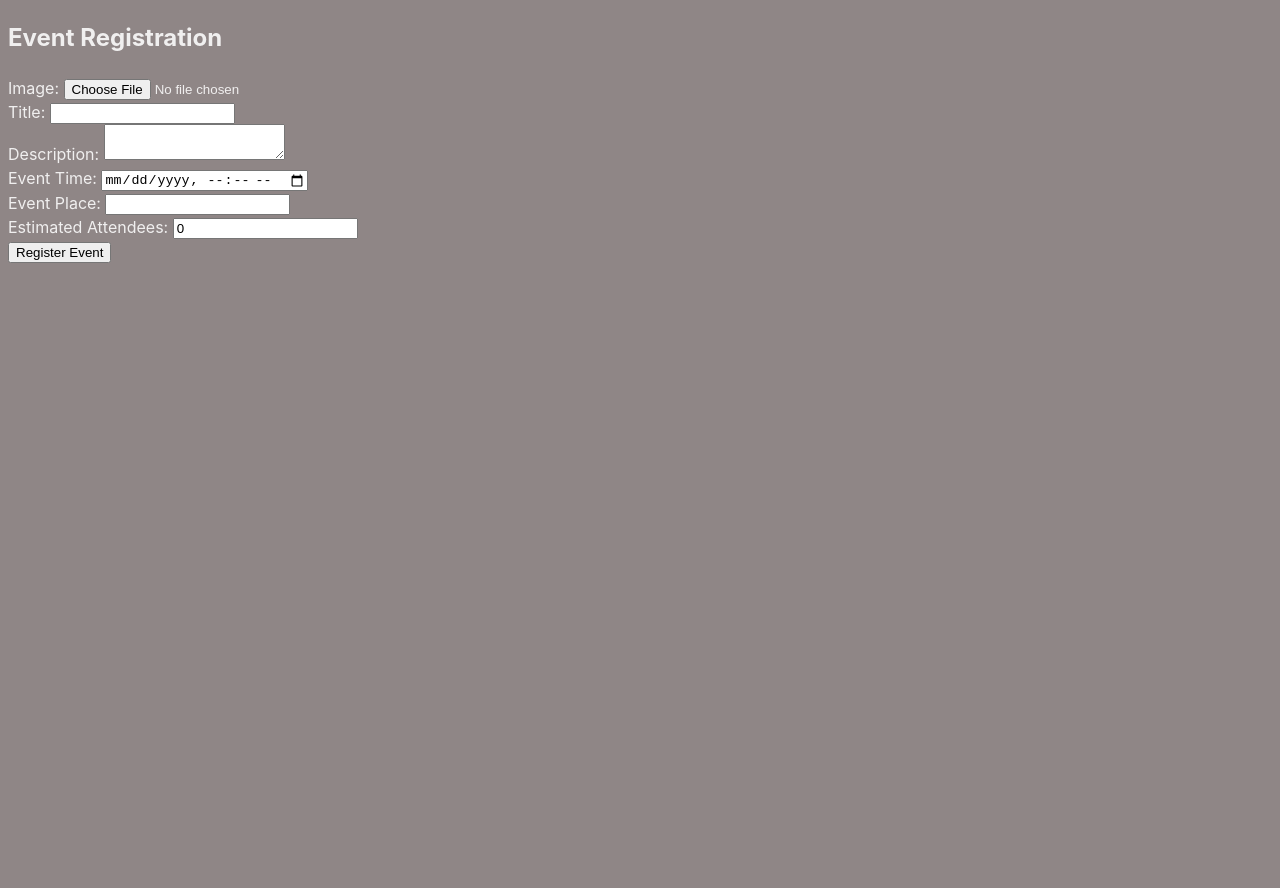
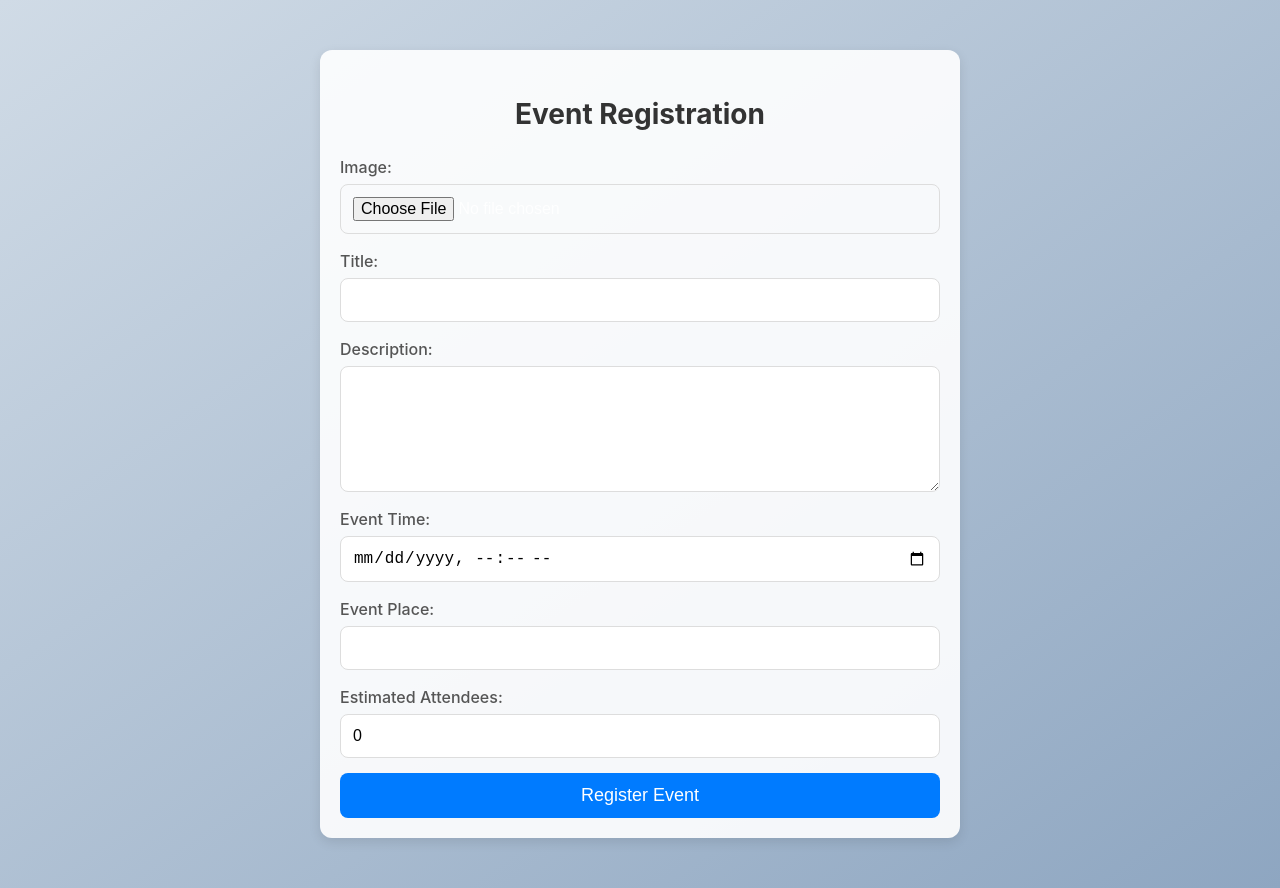
Before and after one commit to nokuyo/EventHb, a React (Vite) app in the folder frontend/: page /event-registration in a window 1280 px wide. Before the commit the page ends 800 px from the top, so only its background shows below. Built offline with nearby package versions, Linux system fonts and the light colour scheme.

Commit message:
Fixed index.css which was bad, added styling to event registration

```diff
--- a/frontend/src/components/EventRegistration.jsx
+++ b/frontend/src/components/EventRegistration.jsx
@@ -1,8 +1,7 @@
-// EventRegistration.jsx
 import React, { useState } from "react";
+import "../styles/EventRegistration.css"; // Import the CSS file
 
 const EventRegistration = () => {
-  // State for each form field
   const [image, setImage] = useState(null);
   const [title, setTitle] = useState("");
   const [description, setDescription] = useState("");
@@ -13,32 +12,28 @@ const EventRegistration = () => {
 
   const handleSubmit = async (e) => {
     e.preventDefault();
-
-    // Create a FormData object because we're sending an image file.
     const formData = new FormData();
     if (image) {
       formData.append("image", image);
     }
     formData.append("title", title);
     formData.append("description", description);
-    formData.append("event_time", eventTime); // Expecting an ISO formatted string.
+    formData.append("event_time", eventTime);
     formData.append("event_place", eventPlace);
     formData.append("estimated_attendees", estimatedAttendees);
 
     try {
       const response = await fetch("http://localhost:8000/api/events/", {
         method: "POST",
-        // Don't set 'Content-Type' header when using FormData.
         body: formData,
       });
-
       if (!response.ok) {
         throw new Error(`HTTP error! Status: ${response.status}`);
       }
       const data = await response.json();
       setMessage("Event registered successfully!");
 
-      // Optionally reset the form:
+      // Reset the form
       setImage(null);
       setTitle("");
       setDescription("");
@@ -51,64 +46,72 @@ const EventRegistration = () => {
   };
 
   return (
-    <div>
-      <h2>Event Registration</h2>
-      <form onSubmit={handleSubmit}>
-        <div>
-          <label>Image: </label>
+    <div className="registration-container">
+      <h2 className="registration-title">Event Registration</h2>
+      <form onSubmit={handleSubmit} className="registration-form">
+        <div className="form-group">
+          <label>Image:</label>
           <input
             type="file"
             accept="image/*"
             onChange={(e) => setImage(e.target.files[0])}
+            className="form-input"
           />
         </div>
-        <div>
-          <label>Title: </label>
+        <div className="form-group">
+          <label>Title:</label>
           <input
             type="text"
             value={title}
             onChange={(e) => setTitle(e.target.value)}
             required
+            className="form-input"
           />
         </div>
-        <div>
-          <label>Description: </label>
+        <div className="form-group">
+          <label>Description:</label>
           <textarea
             value={description}
             onChange={(e) => setDescription(e.target.value)}
             required
+            className="form-textarea"
           />
         </div>
-        <div>
-          <label>Event Time: </label>
+        <div className="form-group">
+          <label>Event Time:</label>
           <input
             type="datetime-local"
             value={eventTime}
             onChange={(e) => setEventTime(e.target.value)}
             required
+            className="form-input"
           />
         </div>
-        <div>
-          <label>Event Place: </label>
+        <div className="form-group">
+          <label>Event Place:</label>
           <input
             type="text"
             value={eventPlace}
             onChange={(e) => setEventPlace(e.target.value)}
             required
+            className="form-input"
           />
         </div>
-        <div>
-          <label>Estimated Attendees: </label>
+        <div className="form-group">
+          <label>Estimated Attendees:</label>
           <input
             type="number"
             value={estimatedAttendees}
             onChange={(e) => setEstimatedAttendees(e.target.value)}
             required
+            className="form-input"
           />
         </div>
-        <button type="submit">Register Event</button>
+        <button type="submit" className="form-button">
+          Register Event
+        </button>
       </form>
-      {message && <p>{message}</p>}
+      {message && <p className="form-message">{message}</p>}
     </div>
   );
 };
--- a/frontend/src/index.css
+++ b/frontend/src/index.css
@@ -1,17 +1,35 @@
 :root {
+    /* Light Mode Colors */
+    --primary-bg: #d0dbe6;
+    --secondary-bg: #8ea6c1;
+    --text-color: rgba(255, 255, 255, 0.87);
+    --box-bg: rgba(255, 255, 255, 0.15);
+    --box-shadow: rgba(0, 0, 0, 0.15);
+    --border-radius: 10px;
+
+    /* Dark Mode (if supported) */
+    color-scheme: light dark;
+    --dark-primary-bg: #1a1a2e;
+    --dark-secondary-bg: #16213e;
+    --dark-text-color: rgba(255, 255, 255, 0.9);
+
+    /* Font Settings */
     font-family: Inter, system-ui, Avenir, Helvetica, Arial, sans-serif;
     line-height: 1.5;
     font-weight: 400;
-
-  color-scheme: light dark;
-  color: rgba(255, 255, 255, 0.87);
-  background-color: #8f8686;
     font-synthesis: none;
     text-rendering: optimizeLegibility;
     -webkit-font-smoothing: antialiased;
     -moz-osx-font-smoothing: grayscale;
 }
 
+/* Global Background */
+body {
+    background: linear-gradient(to bottom right, var(--primary-bg), var(--secondary-bg));
+    color: var(--text-color);
+}
+
+/* General Container */
 .container {
     display: flex;
     flex-direction: column;
@@ -19,8 +37,38 @@
     align-items: center;
     height: 100vh;
     text-align: center;
+    width: 90%;
+    max-width: 1200px;
+    margin: 0 auto;
 }
+
+/* Message Styling */
 .message {
     font-size: 1.5rem;
     font-weight: bold;
 }
+
+/* Header and Footer */
+.header, .footer {
+    width: 95%;
+    max-width: 1400px;
+    padding: 20px;
+    background: var(--box-bg);
+    backdrop-filter: blur(10px);
+    box-shadow: 0 4px 10px var(--box-shadow);
+    text-align: center;
+    border-radius: var(--border-radius);
+    margin: 20px auto;
+}
+
+/* Mobile Optimization */
+@media (max-width: 768px) {
+    .container {
+        width: 95%;
+    }
+
+    .header, .footer {
+        width: 100%;
+        border-radius: 0;
+    }
+}
--- /dev/null
+++ b/frontend/src/styles/EventRegistration.css
@@ -0,0 +1,90 @@
+/* Container */
+.registration-container {
+    max-width: 600px;
+    margin: 50px auto;
+    padding: 20px;
+    background: rgba(255, 255, 255, 0.9);
+    border-radius: 12px;
+    box-shadow: 0 4px 12px rgba(0, 0, 0, 0.1);
+  }
+
+  /* Title */
+  .registration-title {
+    text-align: center;
+    font-size: 28px;
+    font-weight: bold;
+    color: #333;
+    margin-bottom: 20px;
+  }
+
+  /* Form */
+  .registration-form {
+    display: flex;
+    flex-direction: column;
+    gap: 15px;
+  }
+
+  /* Form Group */
+  .form-group {
+    display: flex;
+    flex-direction: column;
+    gap: 5px;
+  }
+
+  /* Labels */
+  .form-group label {
+    font-size: 16px;
+    font-weight: 500;
+    color: #555;
+  }
+
+  /* Inputs */
+  .form-input,
+  .form-textarea {
+    padding: 12px;
+    font-size: 16px;
+    border: 1px solid #ddd;
+    border-radius: 8px;
+    transition: border-color 0.3s ease;
+  }
+
+  .form-input:focus,
+  .form-textarea:focus {
+    border-color: #007bff;
+    outline: none;
+  }
+
+  /* Textarea */
+  .form-textarea {
+    resize: vertical;
+    min-height: 100px;
+  }
+
+  /* Button */
+  .form-button {
+    padding: 12px;
+    font-size: 18px;
+    font-weight: 500;
+    color: #fff;
+    background: #007bff;
+    border: none;
+    border-radius: 8px;
+    cursor: pointer;
+    transition: background 0.3s ease;
+  }
+
+  .form-button:hover {
+    background: #0056b3;
+  }
+
+  /* Message */
+  .form-message {
+    margin-top: 20px;
+    font-size: 16px;
+    text-align: center;
+    color: #28a745; /* Green for success */
+  }
+
+  .form-message.error {
+    color: #dc3545; /* Red for errors */
+  }
```
Also changed, not shown: 2 other files (tests, documents, lock files or other folders). Lines whose indentation alone changed are shown as unchanged.
